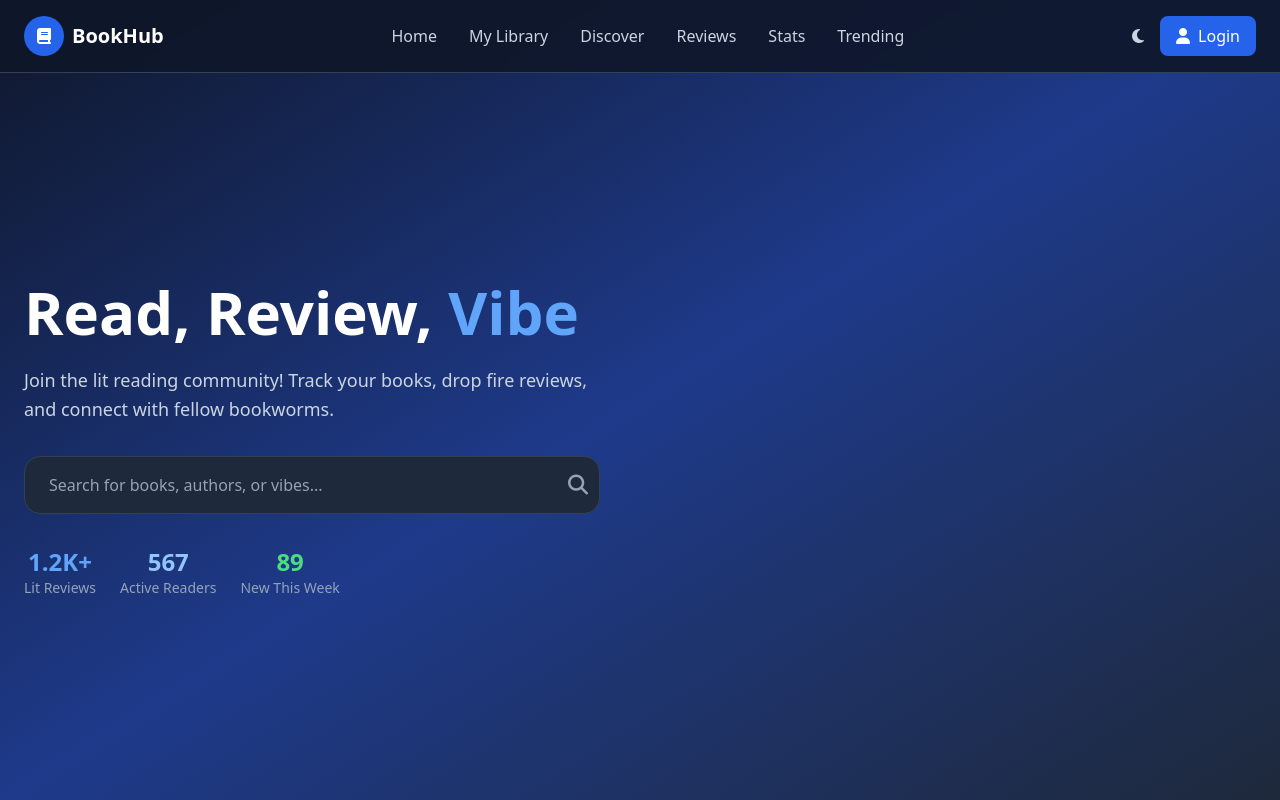
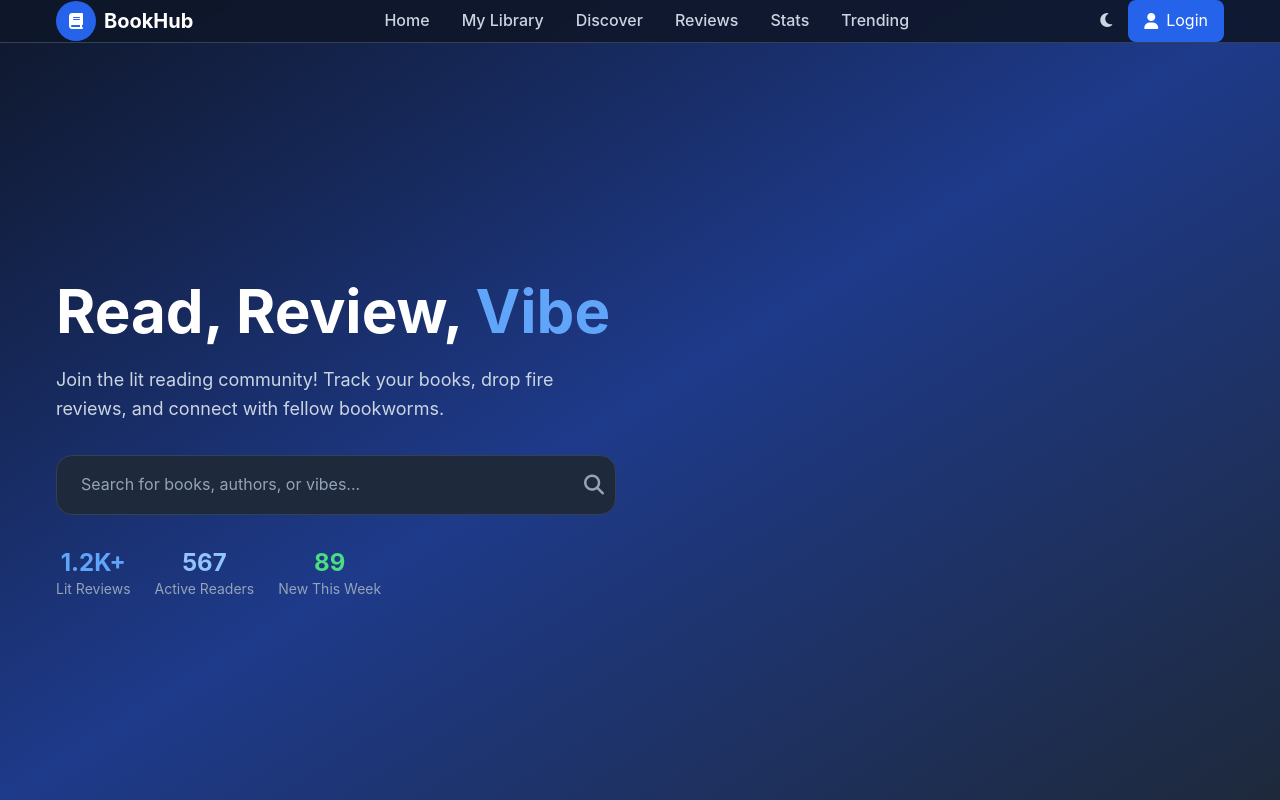
Before and after one commit to Anubhav7417/BOOK_REVIEW_APP, a React (Create React App) app: page / in a window 1280 px wide. Shown: the top 800 px of the page. Built offline with nearby package versions, Linux system fonts and the light colour scheme.

Commit message:
Update index.css

```diff
--- a/src/index.css
+++ b/src/index.css
@@ -1,43 +1,87 @@
+/* Professional Blue Theme */
+:root {
+  --slate-900: #0f172a;
+  --slate-800: #1e293b;
+  --slate-700: #334155;
+  --slate-600: #475569;
+  --slate-500: #64748b;
+  --slate-400: #94a3b8;
+  --slate-300: #cbd5e1;
+  --slate-200: #e2e8f0;
+  --slate-100: #f1f5f9;
+  --blue-900: #1e3a8a;
+  --blue-800: #1e40af;
+  --blue-700: #1d4ed8;
+  --blue-600: #2563eb;
+  --blue-500: #3b82f6;
+  --blue-400: #60a5fa;
+  --blue-300: #93c5fd;
+  --blue-200: #bfdbfe;
+  --blue-100: #dbeafe;
+}
+
+/* Base Styles */
+* {
+  margin: 0;
+  padding: 0;
+  box-sizing: border-box;
+}
+
 html {
   scroll-behavior: smooth;
 }
+
+body {
+  font-family: 'Inter', -apple-system, BlinkMacSystemFont, 'Segoe UI', 'Roboto', sans-serif;
+  line-height: 1.6;
+  overflow-x: hidden;
+}
+
+.App {
+  position: relative;
+  min-height: 100vh;
+}
+
+/* Scrollbar Styling */
 ::-webkit-scrollbar {
   width: 8px;
 }
 
 ::-webkit-scrollbar-track {
-  background: #0f172a;
+  background: var(--slate-900);
 }
 
 ::-webkit-scrollbar-thumb {
-  background: #2563eb;
+  background: var(--blue-600);
   border-radius: 4px;
 }
 
 ::-webkit-scrollbar-thumb:hover {
-  background: #1d4ed8;
+  background: var(--blue-700);
 }
 
 .light ::-webkit-scrollbar-track {
-  background: #dbeafe;
+  background: var(--blue-100);
 }
 
 .light ::-webkit-scrollbar-thumb {
-  background: #3b82f6;
+  background: var(--blue-500);
 }
 
 .light ::-webkit-scrollbar-thumb:hover {
-  background: #2563eb;
+  background: var(--blue-600);
 }
+
+/* Text Gradients */
 .gradient-text {
-  background: linear-gradient(135deg, #2563eb, #06b6d4);
+  background: linear-gradient(135deg, var(--blue-600), #06b6d4);
   -webkit-background-clip: text;
   -webkit-text-fill-color: transparent;
   background-clip: text;
 }
 
 .shimmer-text {
-  background: linear-gradient(90deg, #2563eb, #06b6d4, #2563eb);
+  background: linear-gradient(90deg, var(--blue-600), #06b6d4, var(--blue-600));
   background-size: 200% auto;
   -webkit-background-clip: text;
   -webkit-text-fill-color: transparent;
@@ -49,14 +93,20 @@ html {
   0% { background-position: -200% center; }
   100% { background-position: 200% center; }
 }
+
+/* Card Hover Effects */
 .card-hover {
   transition: all 0.3s ease;
+  border: 1px solid transparent;
 }
 
 .card-hover:hover {
   transform: translateY(-5px);
   box-shadow: 0 20px 40px rgba(0, 0, 0, 0.3);
+  border-color: var(--blue-500);
 }
+
+/* Grid Background */
 .grid-bg {
   background-image:
       linear-gradient(rgba(37, 99, 235, 0.1) 1px, transparent 1px),
@@ -69,6 +119,8 @@ html {
       linear-gradient(rgba(37, 99, 235, 0.05) 1px, transparent 1px),
       linear-gradient(90deg, rgba(37, 99, 235, 0.05) 1px, transparent 1px);
 }
+
+/* Star Rating */
 .star-rating {
   display: inline-flex;
   direction: row-reverse;
@@ -79,7 +131,7 @@ html {
 }
 
 .star-rating label {
-  color: #64748b;
+  color: var(--slate-500);
   cursor: pointer;
   font-size: 1.5rem;
   padding: 0 0.1rem;
@@ -93,6 +145,7 @@ html {
   transform: scale(1.2);
 }
 
+/* Book Cover */
 .book-cover {
   width: 150px;
   height: 200px;
@@ -106,20 +159,22 @@ html {
   transform: scale(1.05) rotate(2deg);
   box-shadow: 0 8px 16px rgba(0, 0, 0, 0.3);
 }
+
+/* Progress Bar */
 .progress-bar {
   height: 8px;
-  background-color: #1e293b;
+  background-color: var(--slate-700);
   border-radius: 4px;
   overflow: hidden;
 }
 
 .light .progress-bar {
-  background-color: #bfdbfe;
+  background-color: var(--blue-200);
 }
 
 .progress-fill {
   height: 100%;
-  background-color: #2563eb;
+  background-color: var(--blue-600);
   transition: width 0.5s ease;
   position: relative;
   overflow: hidden;
@@ -141,6 +196,7 @@ html {
   100% { left: 100%; }
 }
 
+/* Particles */
 .particle {
   position: absolute;
   border-radius: 50%;
@@ -148,6 +204,7 @@ html {
   z-index: 1;
 }
 
+/* Toast Notifications */
 .toast {
   position: fixed;
   top: 20px;
@@ -158,6 +215,7 @@ html {
   z-index: 1000;
   transform: translateX(150%);
   transition: transform 0.3s ease;
+  border-left: 4px solid;
 }
 
 .toast.show {
@@ -166,16 +224,25 @@ html {
 
 .toast.success {
   background-color: #10b981;
+  border-left-color: #059669;
 }
 
 .toast.error {
   background-color: #ef4444;
+  border-left-color: #dc2626;
 }
 
 .toast.warning {
   background-color: #f59e0b;
+  border-left-color: #d97706;
 }
 
+.toast.info {
+  background-color: var(--blue-600);
+  border-left-color: var(--blue-700);
+}
+
+/* Heart Button */
 .heart-btn {
   transition: all 0.3s ease;
   cursor: pointer;
@@ -195,6 +262,7 @@ html {
   50% { transform: scale(1.1); }
 }
 
+/* Fire Badge */
 .fire-badge {
   animation: fire 2s ease-in-out infinite;
   color: #f59e0b;
@@ -206,24 +274,9 @@ html {
   75% { transform: scale(1.1) rotate(5deg); }
 }
 
-.phone-input {
-  display: flex;
-  align-items: center;
-}
-
-.phone-input select {
-  border-top-right-radius: 0;
-  border-bottom-right-radius: 0;
-  border-right: none;
-}
-
-.phone-input input {
-  border-top-left-radius: 0;
-  border-bottom-left-radius: 0;
-}
-
+/* Vibe Card */
 .vibe-card {
-  background: linear-gradient(135deg, #667eea 0%, #764ba2 100%);
+  background: linear-gradient(135deg, var(--blue-600) 0%, var(--blue-400) 100%);
   border-radius: 16px;
   padding: 20px;
   color: white;
@@ -248,8 +301,9 @@ html {
   100% { transform: translateX(100%) translateY(100%) rotate(45deg); }
 }
 
+/* Trending Badge */
 .trending-badge {
-  background: linear-gradient(45deg, #ff6b6b, #feca57);
+  background: linear-gradient(45deg, var(--blue-600), var(--blue-400));
   color: white;
   padding: 4px 12px;
   border-radius: 20px;
@@ -263,8 +317,9 @@ html {
   100% { box-shadow: 0 0 30px rgba(37, 99, 235, 0.6); }
 }
 
+/* Meme Review */
 .meme-review {
-  background: #f8fafc;
+  background: var(--slate-100);
   border-left: 4px solid #f59e0b;
   padding: 12px;
   border-radius: 8px;
@@ -272,9 +327,10 @@ html {
 }
 
 .dark .meme-review {
-  background: #374151;
+  background: var(--slate-700);
 }
 
+/* Reaction Button */
 .reaction-btn {
   transition: all 0.3s ease;
   cursor: pointer;
@@ -293,13 +349,14 @@ html {
   50% { transform: translateY(-10px); }
 }
 
+/* Floating Action Button */
 .fab {
   position: fixed;
   bottom: 30px;
   right: 30px;
   width: 60px;
   height: 60px;
-  background: linear-gradient(135deg, #2563eb, #06b6d4);
+  background: linear-gradient(135deg, var(--blue-600), #06b6d4);
   border-radius: 50%;
   display: flex;
   align-items: center;
@@ -317,6 +374,7 @@ html {
   box-shadow: 0 6px 25px rgba(37, 99, 235, 0.6);
 }
 
+/* Book Modal */
 .book-modal {
   position: fixed;
   top: 0;
@@ -339,7 +397,7 @@ html {
 }
 
 .book-modal-content {
-  background: #1e293b;
+  background: var(--slate-800);
   border-radius: 20px;
   max-width: 800px;
   width: 90%;
@@ -348,6 +406,7 @@ html {
   transform: scale(0.7);
   transition: transform 0.3s ease;
   position: relative;
+  border: 1px solid var(--slate-700);
 }
 
 .book-modal.active .book-modal-content {
@@ -377,6 +436,7 @@ html {
   transform: rotate(90deg);
 }
 
+/* Line Clamp Utilities */
 .line-clamp-3 {
   display: -webkit-box;
   -webkit-line-clamp: 3;
@@ -384,6 +444,7 @@ html {
   -webkit-box-orient: vertical;
   overflow: hidden;
 }
+
 .line-clamp-2 {
   display: -webkit-box;
   -webkit-line-clamp: 2;
@@ -392,6 +453,7 @@ html {
   overflow: hidden;
 }
 
+/* Animations */
 @keyframes fadeInUp {
   0% { transform: translateY(30px); opacity: 0; }
   100% { transform: translateY(0); opacity: 1; }
@@ -456,3 +518,170 @@ html {
 .animate-particle-float {
   animation: particleFloat 20s linear infinite;
 }
+
+/* Container */
+.container {
+  max-width: 1200px;
+  margin: 0 auto;
+  padding: 0 1rem;
+}
+
+/* Navigation */
+.nav-link {
+  position: relative;
+  text-decoration: none;
+  color: var(--slate-300);
+  transition: color 0.3s ease;
+}
+
+.nav-link::after {
+  content: '';
+  position: absolute;
+  bottom: -5px;
+  left: 0;
+  width: 0;
+  height: 2px;
+  background: var(--blue-400);
+  transition: width 0.3s ease;
+}
+
+.nav-link:hover::after {
+  width: 100%;
+}
+
+.nav-link:hover {
+  color: var(--blue-400);
+}
+
+/* Loading Spinner */
+.animate-spin {
+  animation: spin 1s linear infinite;
+}
+
+@keyframes spin {
+  from {
+    transform: rotate(0deg);
+  }
+  to {
+    transform: rotate(360deg);
+  }
+}
+
+/* Focus States */
+button:focus,
+input:focus,
+select:focus,
+textarea:focus {
+  outline: 2px solid var(--blue-500);
+  outline-offset: 2px;
+}
+
+/* Button Transitions */
+button {
+  transition: all 0.2s ease-in-out;
+}
+
+/* Selection Color */
+::selection {
+  background-color: var(--blue-600);
+  color: white;
+}
+
+/* Placeholder Color */
+::placeholder {
+  color: var(--slate-400);
+}
+
+/* Responsive Design */
+@media (max-width: 768px) {
+  .book-modal-content {
+    margin: 10px;
+    max-height: 95vh;
+  }
+
+  .grid-cols-4 {
+    grid-template-columns: repeat(2, 1fr);
+  }
+
+  .text-5xl {
+    font-size: 2.5rem;
+  }
+
+  .text-6xl {
+    font-size: 3rem;
+  }
+
+  .fab {
+    bottom: 20px;
+    right: 20px;
+    width: 50px;
+    height: 50px;
+    font-size: 1.25rem;
+  }
+}
+
+@media (max-width: 480px) {
+  .grid-cols-4 {
+    grid-template-columns: 1fr;
+  }
+
+  .text-5xl {
+    font-size: 2rem;
+  }
+
+  .text-6xl {
+    font-size: 2.5rem;
+  }
+
+  .book-cover {
+    width: 120px;
+    height: 160px;
+  }
+}
+
+/* Utility Classes for Professional Theme */
+.bg-slate-900 { background-color: var(--slate-900); }
+.bg-slate-800 { background-color: var(--slate-800); }
+.bg-slate-700 { background-color: var(--slate-700); }
+.bg-slate-600 { background-color: var(--slate-600); }
+
+.text-white { color: white; }
+.text-slate-300 { color: var(--slate-300); }
+.text-slate-400 { color: var(--slate-400); }
+.text-blue-400 { color: var(--blue-400); }
+.text-blue-500 { color: var(--blue-500); }
+
+.border-slate-700 { border-color: var(--slate-700); }
+.border-blue-400 { border-color: var(--blue-400); }
+.border-blue-500 { border-color: var(--blue-500); }
+.border-blue-600 { border-color: var(--blue-600); }
+
+.bg-blue-600 { background-color: var(--blue-600); }
+.bg-blue-500 { background-color: var(--blue-500); }
+.bg-blue-400 { background-color: var(--blue-400); }
+
+.hover\:bg-blue-700:hover { background-color: var(--blue-700); }
+.hover\:bg-blue-600:hover { background-color: var(--blue-600); }
+.hover\:bg-blue-500:hover { background-color: var(--blue-500); }
+
+/* Professional gradient backgrounds */
+.bg-gradient-professional {
+  background: linear-gradient(135deg, var(--slate-900) 0%, var(--blue-900) 50%, var(--slate-800) 100%);
+}
+
+.bg-gradient-card {
+  background: linear-gradient(135deg, var(--slate-800), var(--slate-700));
+  border: 1px solid var(--slate-600);
+}
+
+/* Glass morphism effect */
+.glass {
+  background: rgba(30, 41, 59, 0.8);
+  backdrop-filter: blur(10px);
+  border: 1px solid rgba(255, 255, 255, 0.1);
+}
+
+.light .glass {
+  background: rgba(255, 255, 255, 0.8);
+  border: 1px solid rgba(0, 0, 0, 0.1);
+}
```
